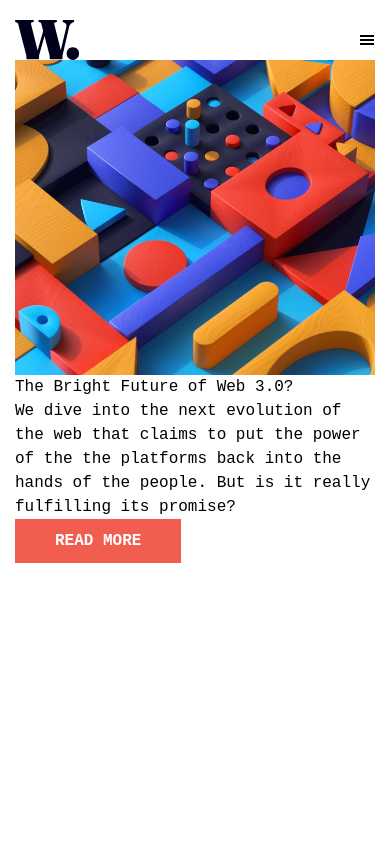
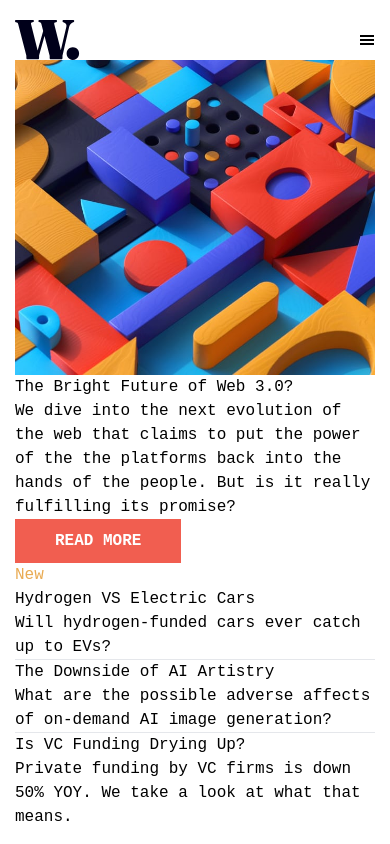
Before and after one commit to brunoFernandes21/news-homepage, a React (Vite) app: page / in a window 390 px wide. Built offline with nearby package versions, Linux system fonts and the light colour scheme.

Commit message:
implement new section mobile devices

```diff
--- a/src/App.jsx
+++ b/src/App.jsx
@@ -2,6 +2,7 @@ import Background from "./components/Background";
 import Header from "./components/Header";
 import { useState } from "react";
 import HeroSection from "./components/HeroSection";
+import NewSection from "./components/NewSection";
 
 const App = () => {
   const [showNav, setShowNav] = useState(false)
@@ -10,6 +11,7 @@ const App = () => {
       <Background showNav={showNav}/>
       <Header showNav={showNav} setShowNav={setShowNav}/>
       <HeroSection/>
+      <NewSection/>
     </div>
   )
 };
--- /dev/null
+++ b/src/components/NewSection.jsx
@@ -0,0 +1,24 @@
+
+const NewSection = () => {
+  return (
+    <main className="mt-8 bg-black px-4 py-6 text-white">
+        <h1 className="New__section__title text-5xl font-bold">New</h1>
+        <section className="mt-8 mb-8">
+            <h2 className="font-bold text-xl">Hydrogen VS Electric Cars</h2>
+            <p>Will hydrogen-funded cars ever catch up to EVs?</p>
+        </section>
+        <hr />
+        <section className="mt-8 mb-8">
+            <h2 className="font-bold text-xl">The Downside of AI Artistry</h2>
+            <p>What are the possible adverse affects of on-demand AI image generation?</p>
+        </section>
+        <hr />
+        <section className="mt-8">
+            <h2 className="font-bold text-xl">Is VC Funding Drying Up?</h2>
+            <p>Private funding by VC firms is down 50% YOY. We take a look at what that means.</p>
+        </section>
+    </main>
+  )
+}
+
+export default NewSection
--- a/src/index.css
+++ b/src/index.css
@@ -101,6 +101,11 @@ nav .close__nav {
   padding: 10px 40px;
 }
 
+/* New section  */
+.New__section__title {
+  color: var(--side-title-color);
+}
+
 /* Desktop styles */
 @media only screen and (min-width: 480px) {
   .app {
```
